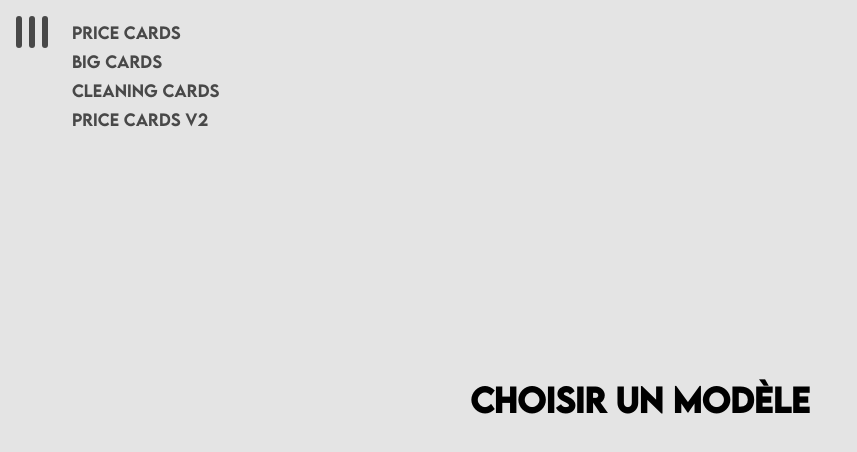
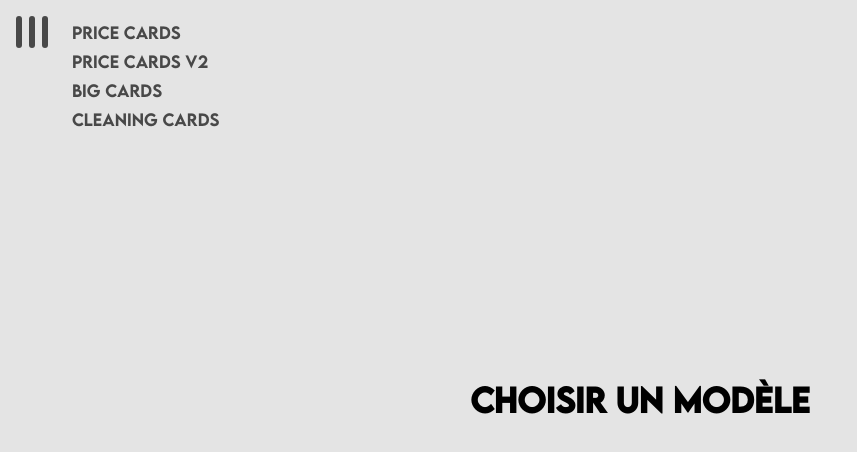
Before and after one commit to VincentBriand44/liliandco-pricecard, a SvelteKit app: page / in a window 1280 px wide. Shown: the top 452 px of the page, without its empty margins (0-857 px from the left). Built offline with nearby package versions, Linux system fonts and the light colour scheme.

Commit message:
fix: change position of pcv2 to 2nd

```diff
--- a/src/routes/+layout.server.js
+++ b/src/routes/+layout.server.js
@@ -1,8 +1,8 @@
 const menu = [
 	{ title: 'Price Cards', link: '/pricecards' },
+	{ title: 'Price Cards v2', link: '/pricecardsv2' },
 	{ title: 'Big Cards', link: '/bigcards' },
-	{ title: 'Cleaning Cards', link: '/cleaningcards' },
-	{ title: 'Price Cards v2', link: '/pricecardsv2' }
+	{ title: 'Cleaning Cards', link: '/cleaningcards' }
 ];
 export const prerender = true;
 
```
